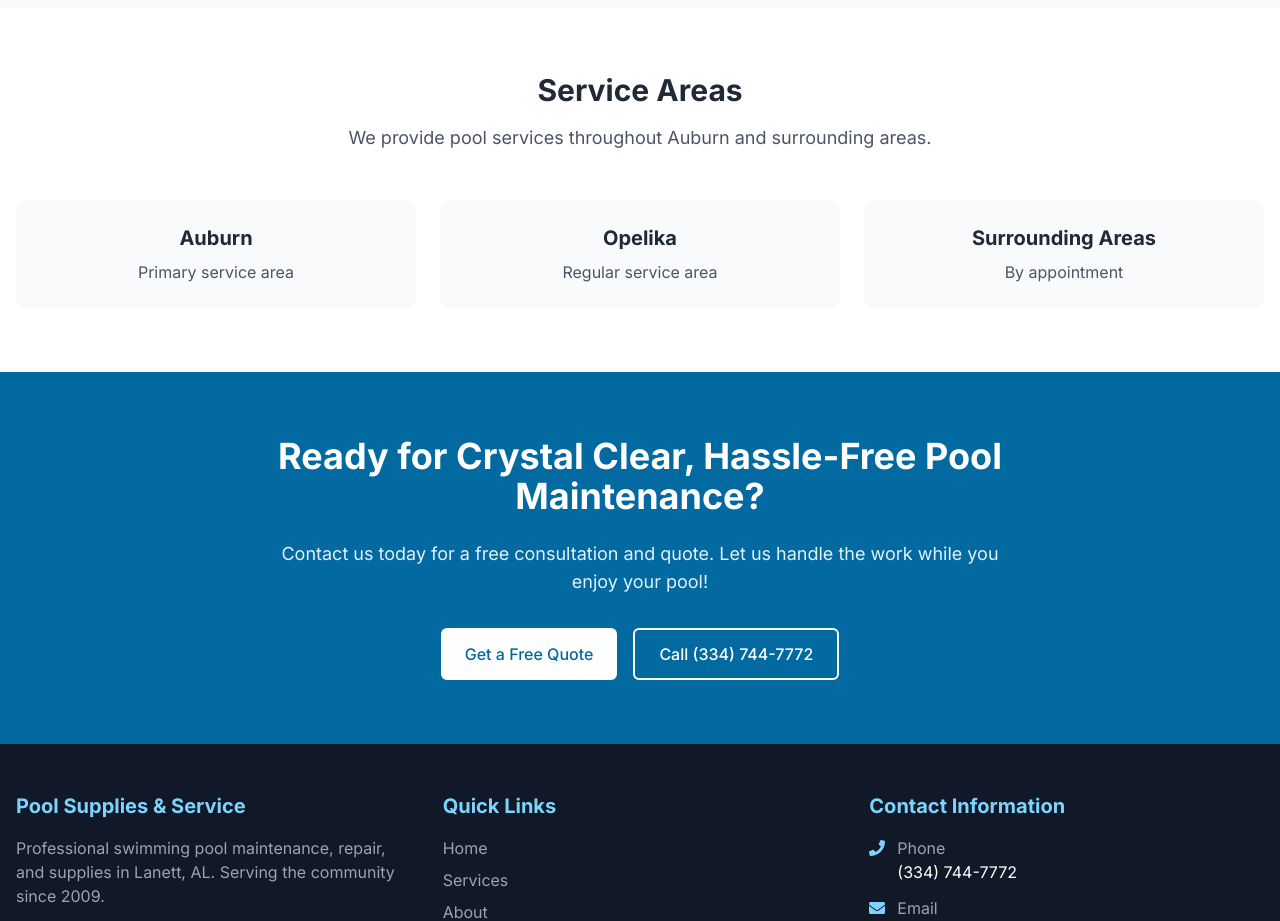
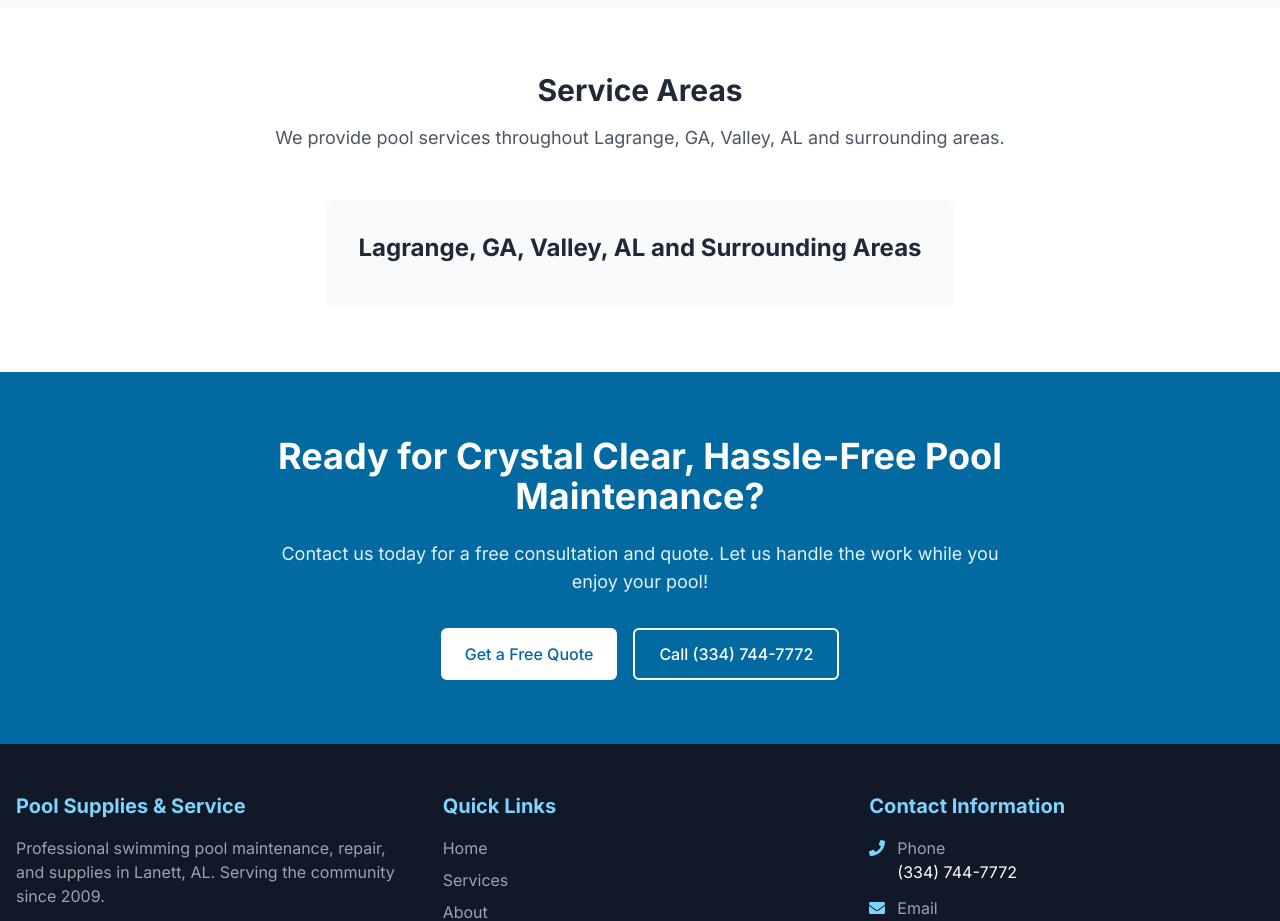
Before and after one commit to PredictionMarketing/poolservice, a React (Vite) app: page /services in a window 1280 px wide. Shown: the part 1920-2841 px from the top of the page. Built offline with nearby package versions, Linux system fonts and the light colour scheme.

Commit message:
Initial commit service area2

```diff
--- a/src/pages/Services.jsx
+++ b/src/pages/Services.jsx
@@ -125,43 +125,20 @@ const Services = () => {
             >
               <h2 className="text-3xl font-bold mb-4">Service Areas</h2>
               <p className="text-gray-600 text-lg">
-                We provide pool services throughout Auburn and surrounding areas.
+                We provide pool services throughout Lagrange, GA, Valley, AL and surrounding areas.
               </p>
             </motion.div>
           </div>
 
-          <div className="grid grid-cols-1 md:grid-cols-2 lg:grid-cols-3 gap-6 text-center">
+          <div className="text-center">
             <motion.div
               initial={{ opacity: 0, y: 20 }}
               whileInView={{ opacity: 1, y: 0 }}
               viewport={{ once: true }}
-              transition={{ duration: 0.5, delay: 0.1 }}
-              className="bg-gray-50 p-6 rounded-lg"
+              transition={{ duration: 0.5 }}
+              className="bg-gray-50 p-8 rounded-lg inline-block mx-auto"
             >
-              <h3 className="text-xl font-bold mb-2">Auburn</h3>
-              <p className="text-gray-600">Primary service area</p>
-            </motion.div>
-
-            <motion.div
-              initial={{ opacity: 0, y: 20 }}
-              whileInView={{ opacity: 1, y: 0 }}
-              viewport={{ once: true }}
-              transition={{ duration: 0.5, delay: 0.2 }}
-              className="bg-gray-50 p-6 rounded-lg"
-            >
-              <h3 className="text-xl font-bold mb-2">Opelika</h3>
-              <p className="text-gray-600">Regular service area</p>
-            </motion.div>
-
-            <motion.div
-              initial={{ opacity: 0, y: 20 }}
-              whileInView={{ opacity: 1, y: 0 }}
-              viewport={{ once: true }}
-              transition={{ duration: 0.5, delay: 0.3 }}
-              className="bg-gray-50 p-6 rounded-lg"
-            >
-              <h3 className="text-xl font-bold mb-2">Surrounding Areas</h3>
-              <p className="text-gray-600">By appointment</p>
+              <h3 className="text-2xl font-bold mb-3">Lagrange, GA, Valley, AL and Surrounding Areas</h3>
             </motion.div>
           </div>
         </div>
```
Also changed, not shown: 2 other files (tests, documents, lock files or other folders).
